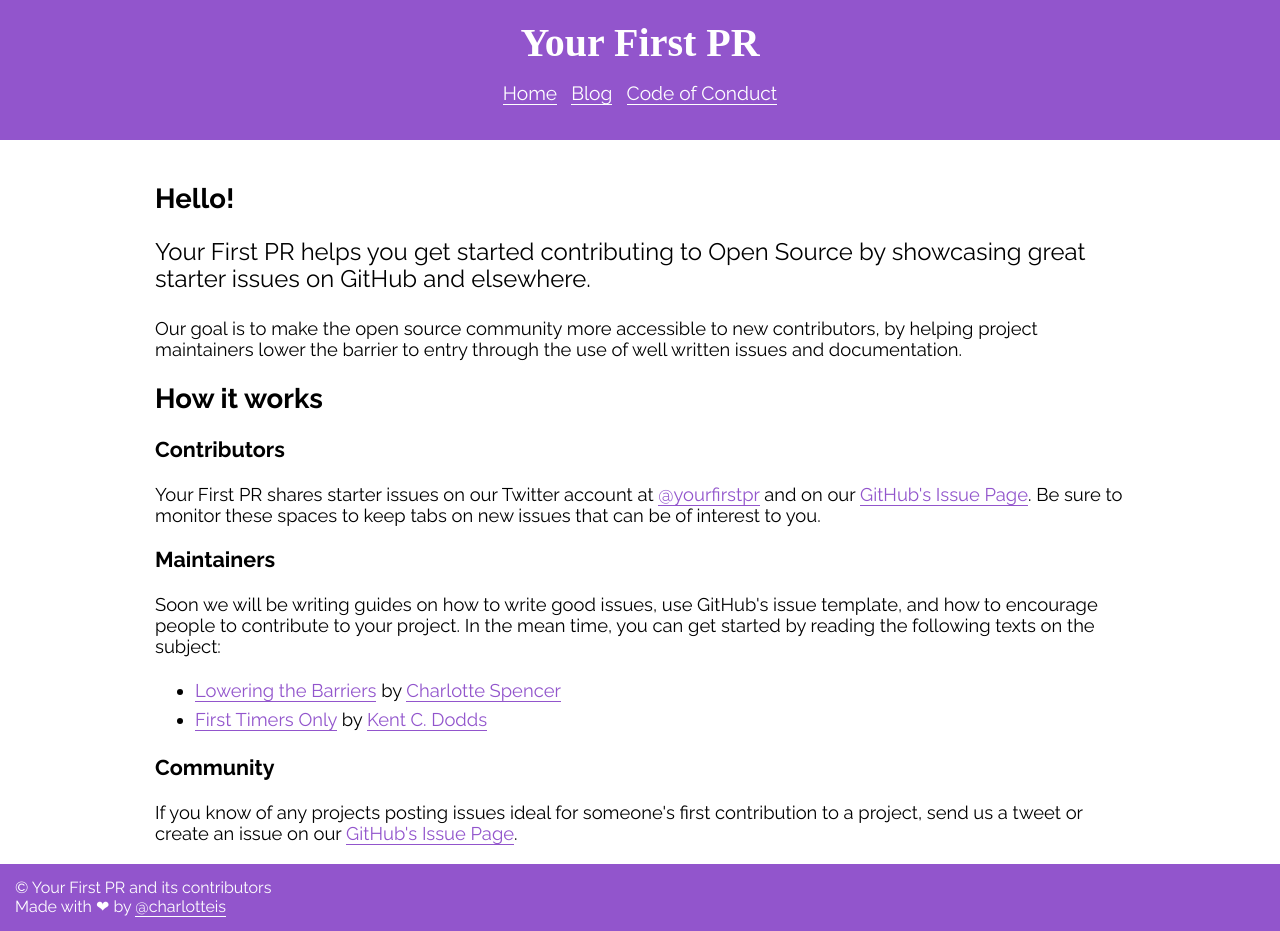
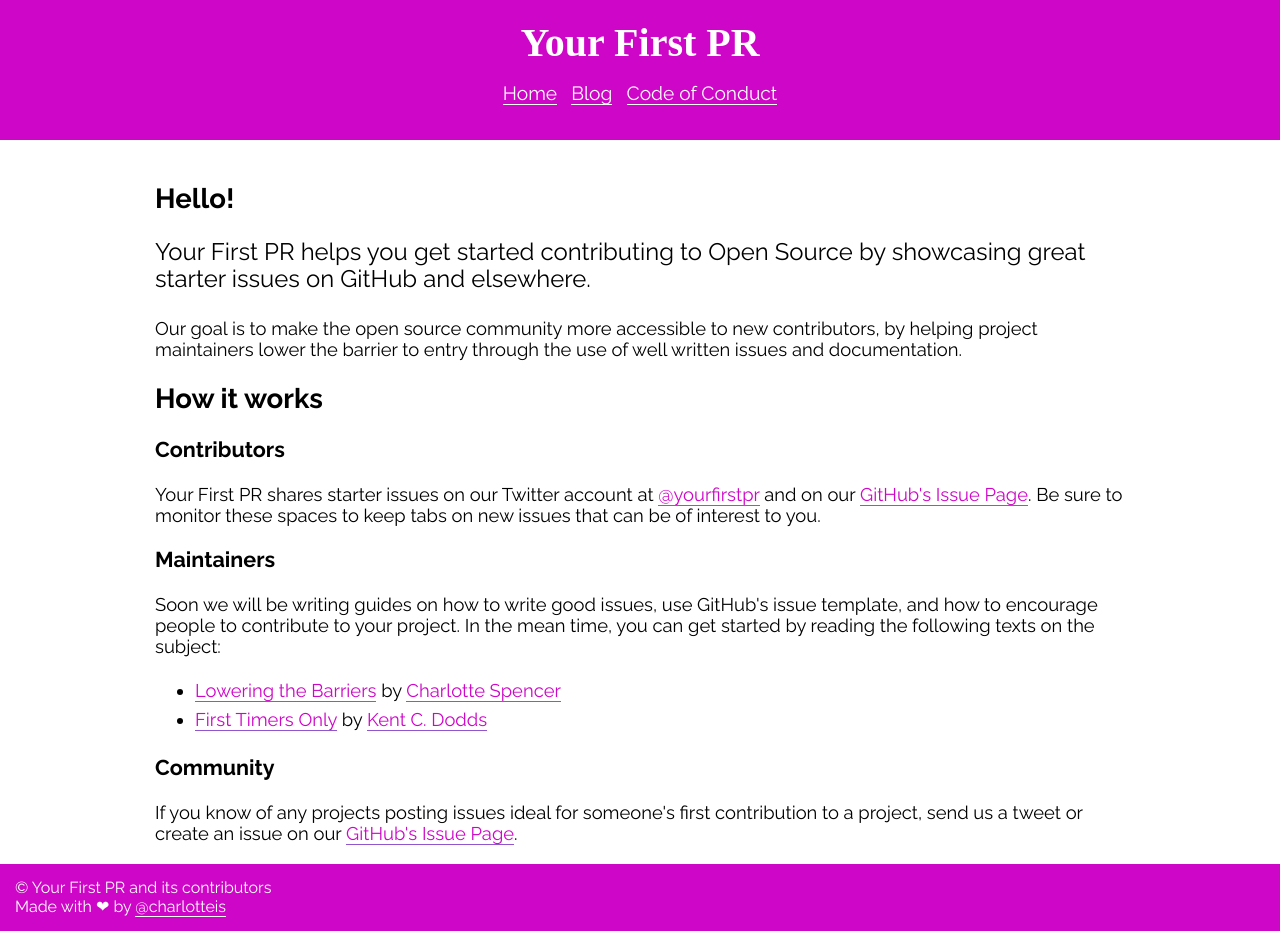
Before and after one commit to yourfirstpr/yourfirstpr.github.io, a Jekyll site: the page built from index.html, in a window 1280 px wide. Built offline with Jekyll 4.4.1, drawn with Linux system fonts in a browser that asks for light colours; nearby versions of some CDN libraries; some web fonts are replaced.

Commit message:
Update styles.css
change to pink color

```diff
--- a/assets/css/styles.css
+++ b/assets/css/styles.css
@@ -8,7 +8,7 @@
 /* Header Block Styling */
 
 header {
-    background: #9255CC;
+    background: #ce06c7;
     padding: 20px 0;
 }
 
@@ -58,7 +58,7 @@
 }
 
 a {
-    color: #9255CC;
+    color: #ce06c7;
     text-decoration: none;
     border-bottom: 1px solid #9255CC;
 }
@@ -91,7 +91,7 @@
     margin: 0 auto;
     padding: 5px 15px;
 
-    background: #9255CC;
+    background: #ce06c7;
     color: #FFF;
     font-size: 1em;
 }
@@ -111,7 +111,7 @@
 .post_credits {
   font-size: .9em;
   text-indent: 1em;
-  color: #9274af;
+  color: #ce06c7;
 }
 
 p.continue {
```
